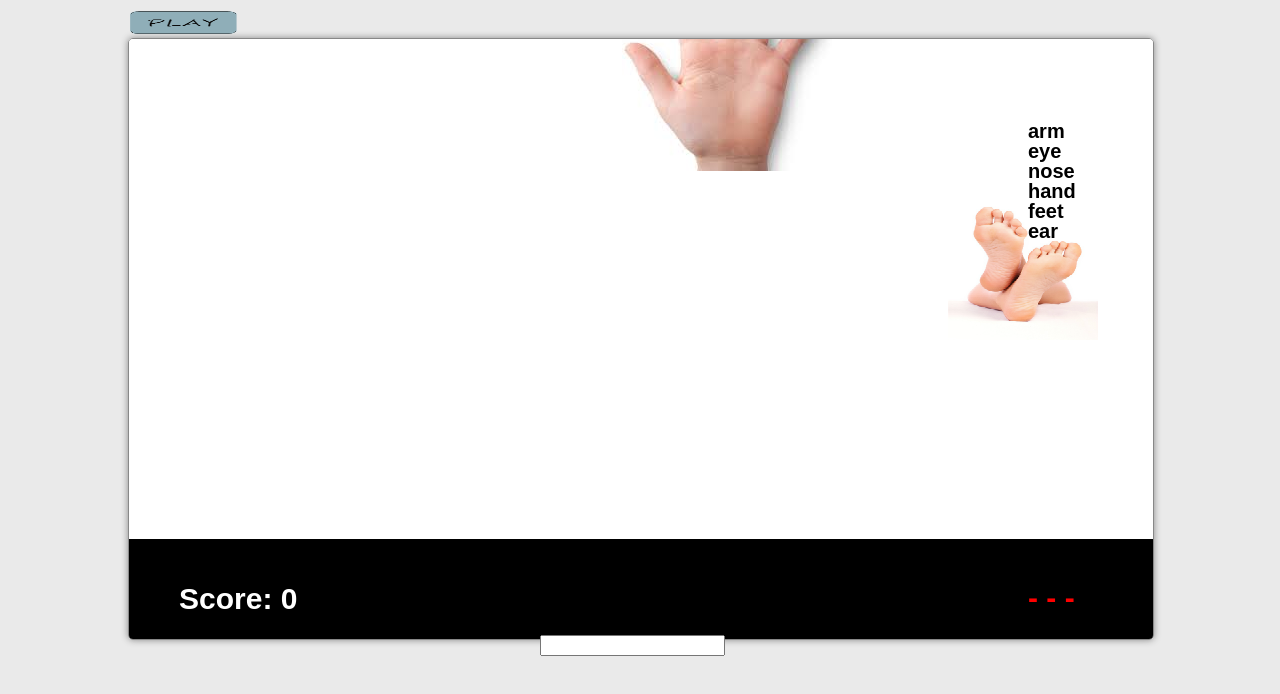
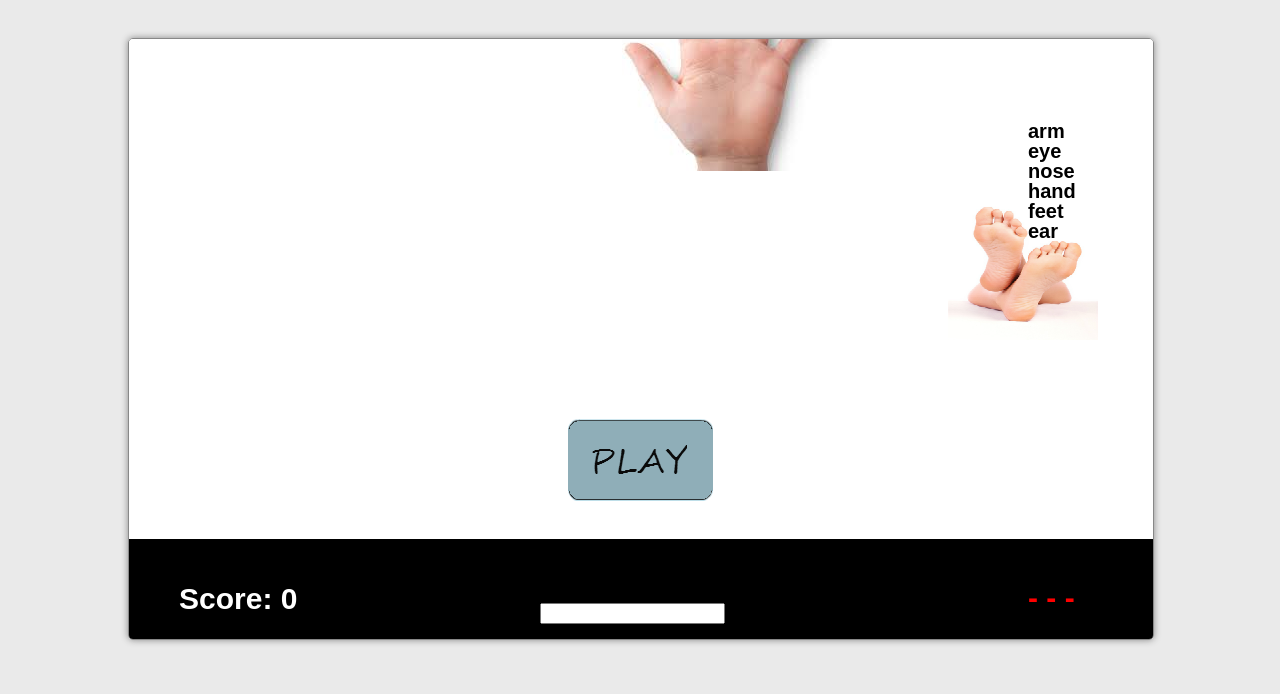
Before and after one commit to AaronClover/ImageRush---GameJam, a plain HTML site: page index.html in a window 1280 px wide. Drawn offline with Linux system fonts and the light colour scheme.

Commit message:
Styled Play button

```diff
--- a/game.js
+++ b/game.js
@@ -349,7 +349,7 @@ function startGame() {
   game.start; // Starts game
   //document.getElementById("mainmenu").style.zIndex= -5;
   document.getElementById("mainmenu").width = 0;
-  document.getElementById("mainmenucontainer").style.dispaly = "none";
+  document.getElementById("mainmenucontainer").style.display = "none";
 
 }
 
--- a/index.html
+++ b/index.html
@@ -64,16 +64,15 @@ Your browser doesn't seem to support canvas. Try using <a
 	<canvas id="strikes"
 	width="1024" height="600" style="z-index: -1;"></canvas>
 	<div id="mainmenucontainer" width="1024" height ="600" style="z-index: 0; display: block;">
-	  <a
+	<canvas id="mainmenu" height="600" width="1024" style="z-index: 0;"></canvas>
+	<a
 onMouseOver="return changeImage()"
 onMouseOut= "return changeImageBack()"
 onMouseDown="return handleMDown()"
 onMouseUp="return startGame()"
-><img
-name="jsbutton" src="imgs/playnone.png" width="110" height="28" border="0"
+style = "position: absolute; z-index: 1; left: 437px; top: 400px;"><img
+name="jsbutton" src="imgs/playnone.png" border="0"
 alt="javascript button"></a>
-	<canvas id="mainmenu" height="600" width="1024" style="z-index: 0;"></canvas>
-	</div>
 
 	<div id = "input" style="z-index: -1">
 		<input type="text" id="textInput" onKeyUp="sendWord();">
```
